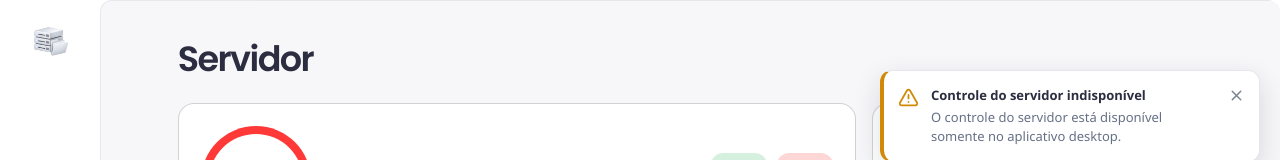
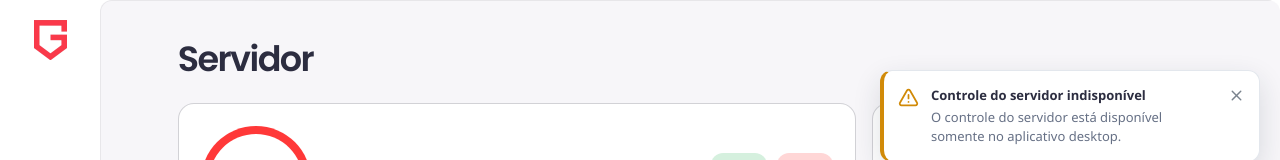
Before and after one commit to zeni-node/file-serve-, a React (Vite) app: page / in a window 1280 px wide. Shown: the top 160 px of the page. Built offline with nearby package versions, Linux system fonts and the light colour scheme.

Commit message:
styles: mudança de LogoTipo na barra de navegação

```diff
--- a/src/App.jsx
+++ b/src/App.jsx
@@ -76,7 +76,7 @@ function AppContent() {
       <aside className="app-sidebar" aria-label="Painel fixo do aplicativo">
         <img
           className="sidebar-logo"
-          src="/logo_type/logotipo.png"
+          src="/logo_type/splash-screan.png"
           alt="Servidor"
           draggable="false"
         />
```
